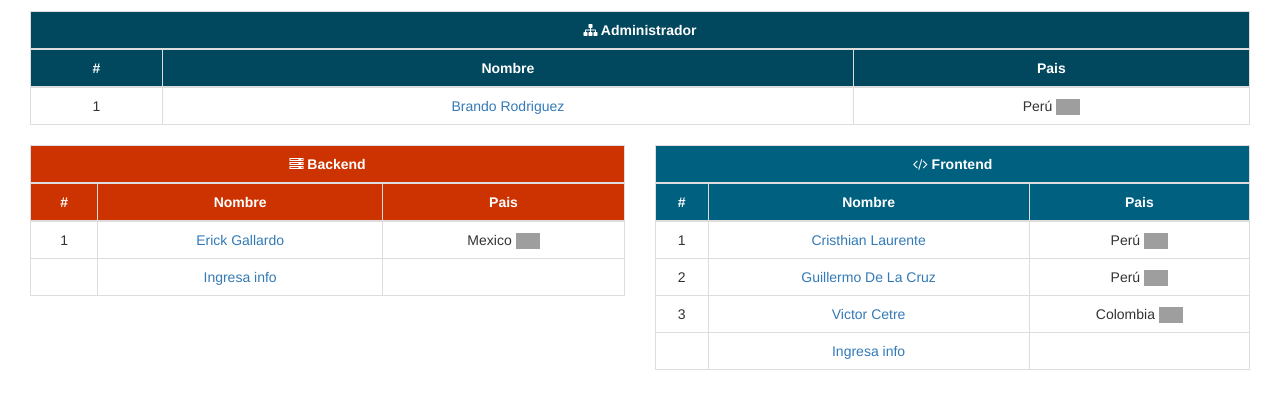
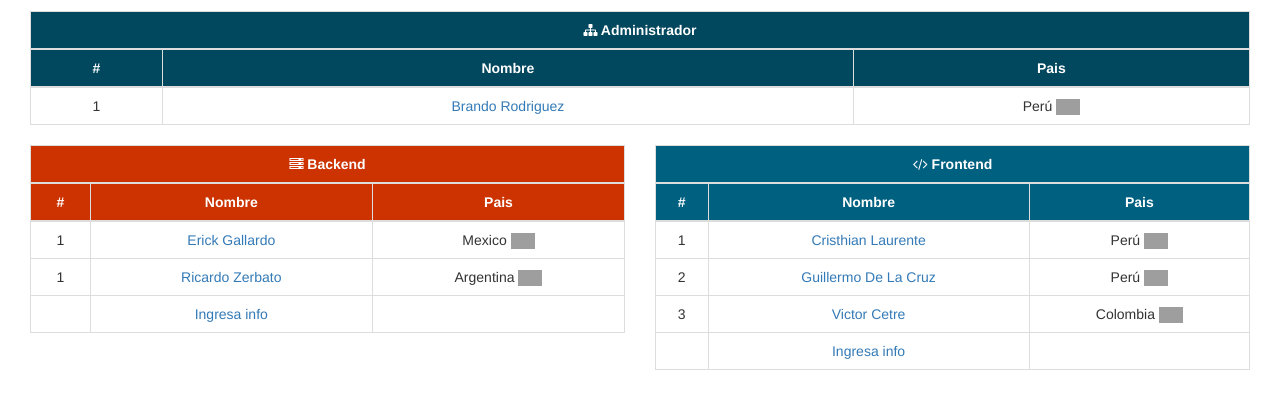
Before and after one commit to IngSoftBackend/PCC, a plain HTML site: page index.html in a window 1280 px wide. Shown: the part 79-488 px from the top of the page. Drawn offline with Linux system fonts and the light colour scheme; grey boxes are pictures that could not be loaded.

Commit message:
(Ricardo Zerbato) Se agrego el link al portfolio desde el index

```diff
--- a/index.html
+++ b/index.html
@@ -57,6 +57,11 @@
                     </tr>
                     <!-- Ingresa tus datos aquí abajo -->
                     <tr>
+                            <td class="text-center">1</td>
+                            <td class="text-center"><a href="app/view/backend/view.cv.ricardozerbato.html"> Ricardo Zerbato </a></td>
+                            <td class="text-center">Argentina <img class="flag-size" src="https://upload.wikimedia.org/wikipedia/commons/thumb/1/1a/Flag_of_Argentina.svg/2000px-Flag_of_Argentina.svg.png"></i> </td>
+                        </tr>
+                    <tr>
                         <td class="text-center"></td>
                         <td class="text-center"><a href=""> Ingresa info </a></td>
                         <td class="text-center"></td>
```
